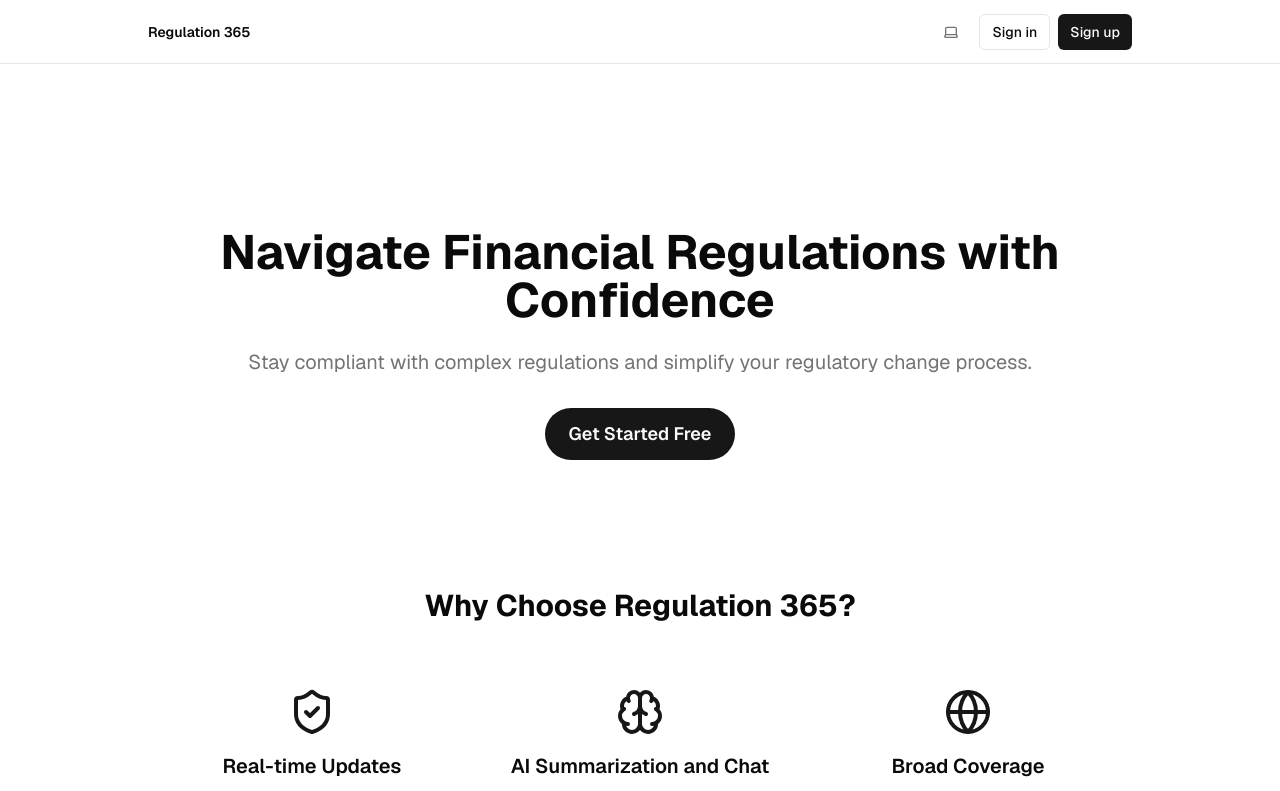
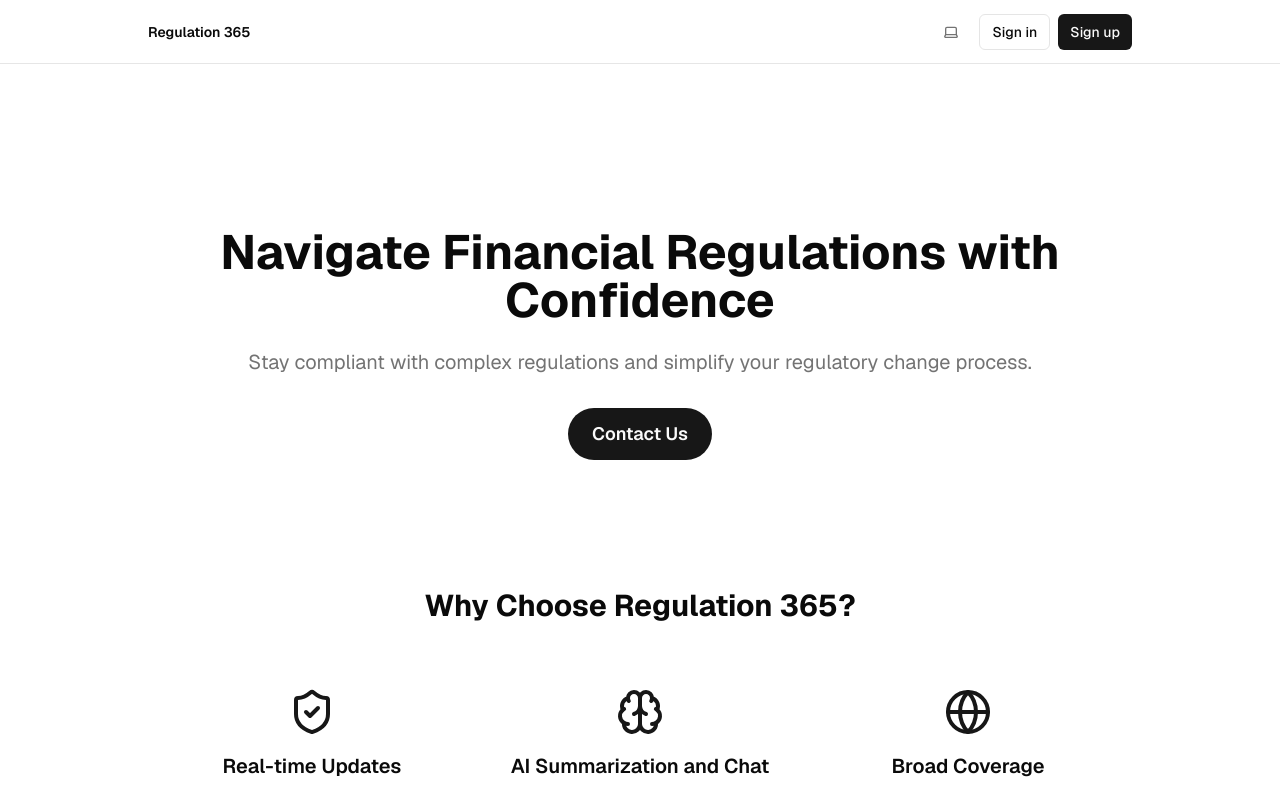
Before and after one commit to priscillaoclark/regulation-365, a Next.js app: page / in a window 1280 px wide. Shown: the top 791 px of the page. Built offline with nearby package versions, Linux system fonts and the light colour scheme; no server answers.

Commit message:
placeholder contact page

```diff
--- /dev/null
+++ b/app/contact/page.tsx
@@ -0,0 +1,18 @@
+import React from "react";
+
+const ContactPage: React.FC = () => {
+  return (
+    <div
+      style={{
+        display: "flex",
+        justifyContent: "center",
+        alignItems: "center",
+        height: "100vh",
+      }}
+    >
+      <h1>Coming Soon</h1>
+    </div>
+  );
+};
+
+export default ContactPage;
--- a/components/hero.tsx
+++ b/components/hero.tsx
@@ -35,7 +35,9 @@ const ComplianceLanding: React.FC = () => {
           change process.
         </p>
         <button className="bg-primary text-primary-foreground px-6 py-3 rounded-full text-lg font-semibold hover:bg-primary/90 transition duration-300">
-          Get Started Free
+          <Link key="Contact Us" href="/contact">
+            <p className="hidden md:block">Contact Us</p>
+          </Link>
         </button>
       </section>
 
@@ -148,7 +150,9 @@ const ComplianceLanding: React.FC = () => {
           can help your financial service business stay compliant.
         </p>
         <button className="bg-primary text-primary-foreground px-6 py-3 rounded-full text-lg font-semibold hover:bg-primary/90 transition duration-300">
-          Contact Us
+          <Link key="Contact Us" href="/contact">
+            <p className="hidden md:block">Contact Us</p>
+          </Link>
         </button>
       </section>
     </div>
```
